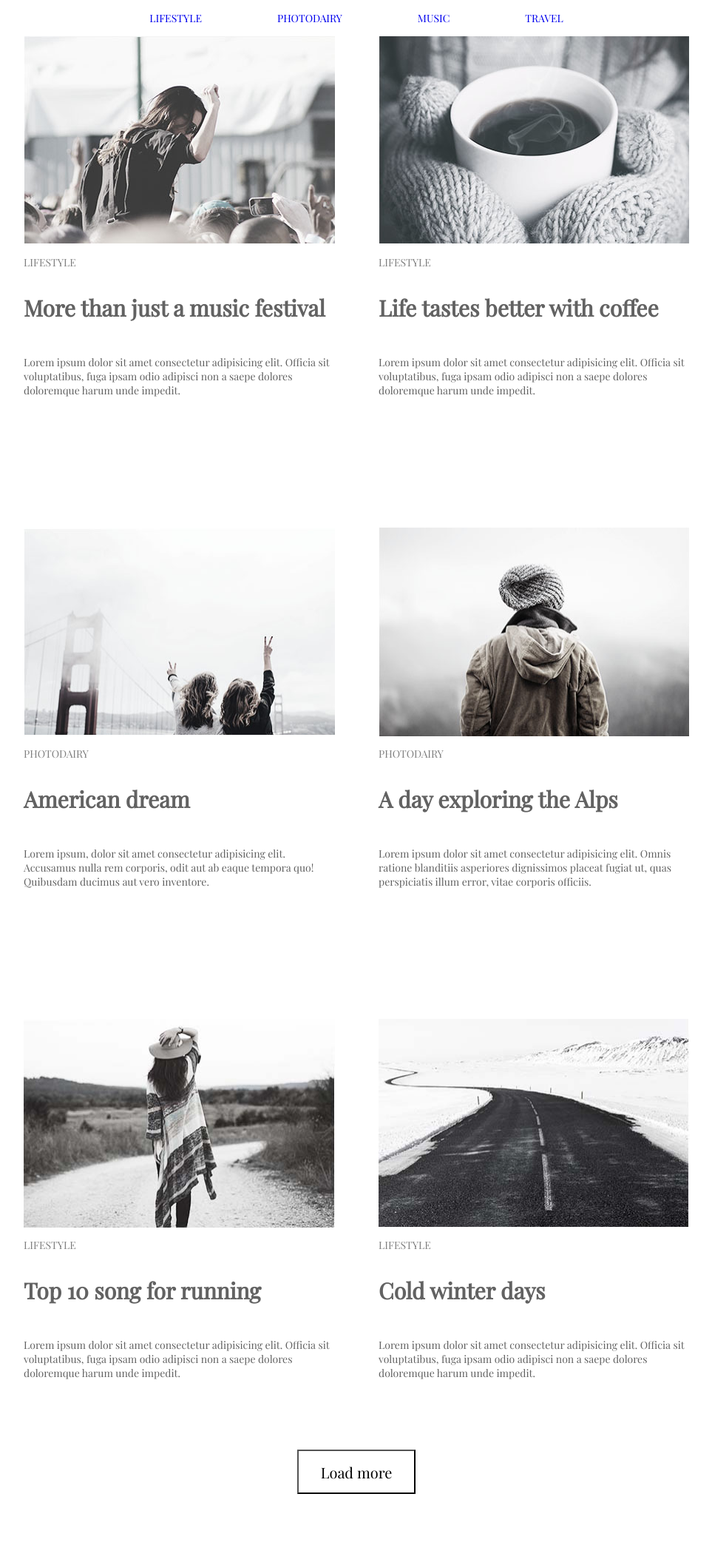
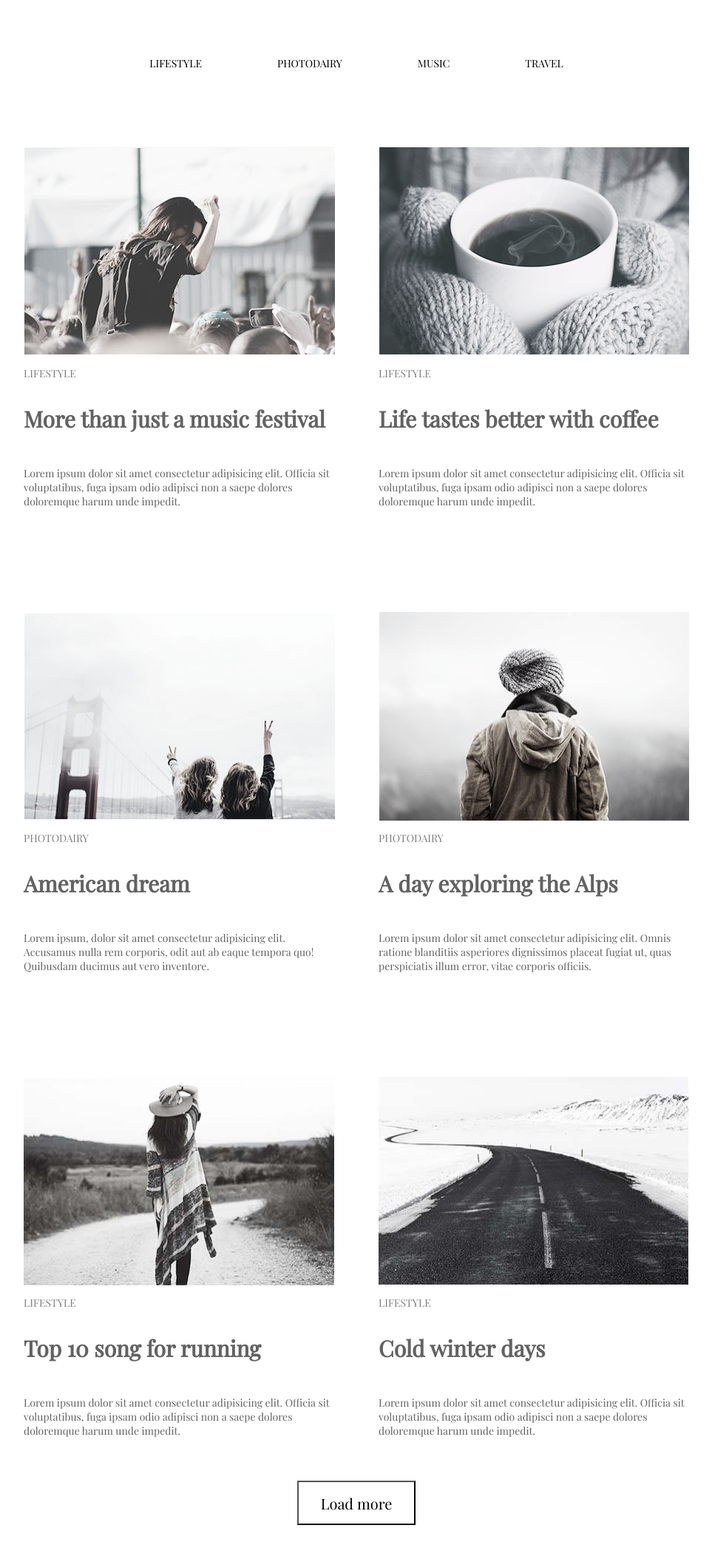
Before and after one commit to Romankhom/goit-fe-course, a plain HTML site: page html-css/module-3/index.html in a window 1280 px wide. Shown: the whole page at 74% size, without its empty margins (158-1121 px from the left). Drawn offline with nearby package versions, Linux system fonts and the light colour scheme.

Commit message:
module-3

```diff
--- a/html-css/module-3/css/app.css
+++ b/html-css/module-3/css/app.css
@@ -3,17 +3,18 @@ body{
     font-family: 'Playfair Display', serif;
     margin: 0;
 }
+
 .conteiner {
     max-width: 900px;
     margin-left: auto;
     margin-right: auto;
-
 }
 
 .main-header{
-    padding: 15px;
+    padding: 76px;
     list-style-type: none;
     text-align: center;
+    margin-bottom: 28px;
 }
 
 .main-menu{
@@ -21,40 +22,48 @@ body{
     padding: 0;
     font-size: 0;
 }
+
 .main-menu-item{
     display: inline-block;
     font-size: 14px;
     margin-right: 102px;
-    color: black;
-    text-transform: uppercase;
-
 }
 
 .main-menu-item:last-child{
     margin-right: 0;
-    }
+}
+
 a{
     text-decoration: none;
+    text-transform: uppercase;
+    color: #000000;
 }
 
 .blog{
     list-style-type: none;
     padding: 0;
     font-size: 0;
+    margin: 0;
 }
+
 .item{
     display: inline-block;
     width: 420px;
     margin-right: 60px;
-    margin-bottom: 36px;
+    margin-bottom: 140px;
 }
 
 .item:nth-child(2n){
     margin-right: 0;
-    }
-    h2 + p{
-        margin: 0;
-    }
+}
+
+h2 + p{
+    margin: 0;
+}
+
+.item:nth-last-of-type(-n+2){
+    margin-bottom: 0;
+}
 
 .topic{
     font-size: 14px;
@@ -72,7 +81,6 @@ a{
 .text{
     font-size: 14px;
     color: #626262;
-    margin-bottom: 140px;
 }
 
 .txt{
@@ -90,6 +98,7 @@ button{
     font-size: 20px;
     background-color: transparent;
 }
-.button{
+
+section{
     padding-bottom: 70px;
 }
--- a/html-css/module-3/index.html
+++ b/html-css/module-3/index.html
@@ -77,12 +77,12 @@
 
         </ul>
 
+            <button>Load more</button>
+
         </section>
 
     </main>
-    <section class="button">
-        <button>Load more</button>
-    </section>
+
     </div>
 
 
```
